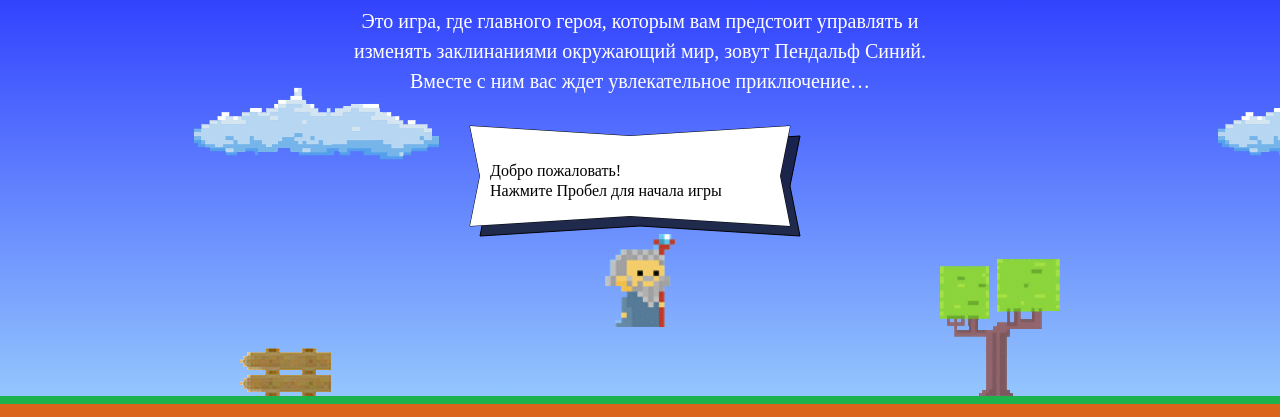
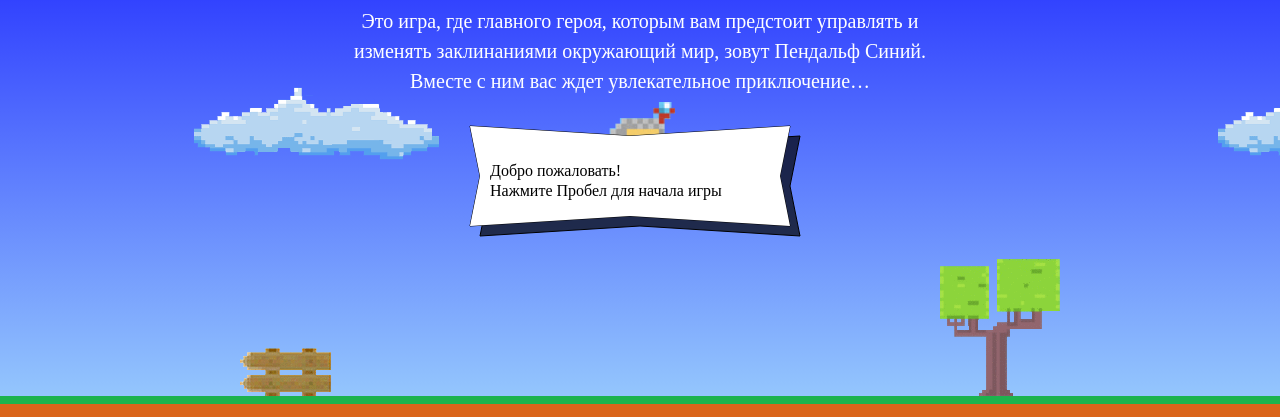
Before and after one commit to CroixANI/489241-code-and-magick-19, a website: page index.html in a window 1280 px wide. Shown: the part 203-620 px from the top of the page. Drawn offline with Linux system fonts and the light colour scheme; a web font is replaced by a local one.

Commit message:
Fiix code review comments: 1)  move variables at the top of script. 2) change formula for wizard start height position calculation.

```diff
--- a/index.html
+++ b/index.html
@@ -183,6 +183,9 @@
 
 <script>
   var fireballSize = 22;
+  var wizardSpeed = 3;
+  var wizardWidth = 70;
+
   var getFireballSpeed = function(left) {
     if (left) {
       return 5;
@@ -190,8 +193,6 @@
 
     return 2;
   };
-  var wizardSpeed = 3;
-  var wizardWidth = 70;
   var getWizardHeight = function() {
     return 1.337 * wizardWidth;
   };
@@ -199,7 +200,7 @@
     return (width - wizardWidth) / 2;
   };
   var getWizardY = function(height) {
-    return (height - getWizardHeight()) * (2/3);
+    return height/3 - getWizardHeight();
   };
 </script>
 <script src="js/game.js"></script>
```
